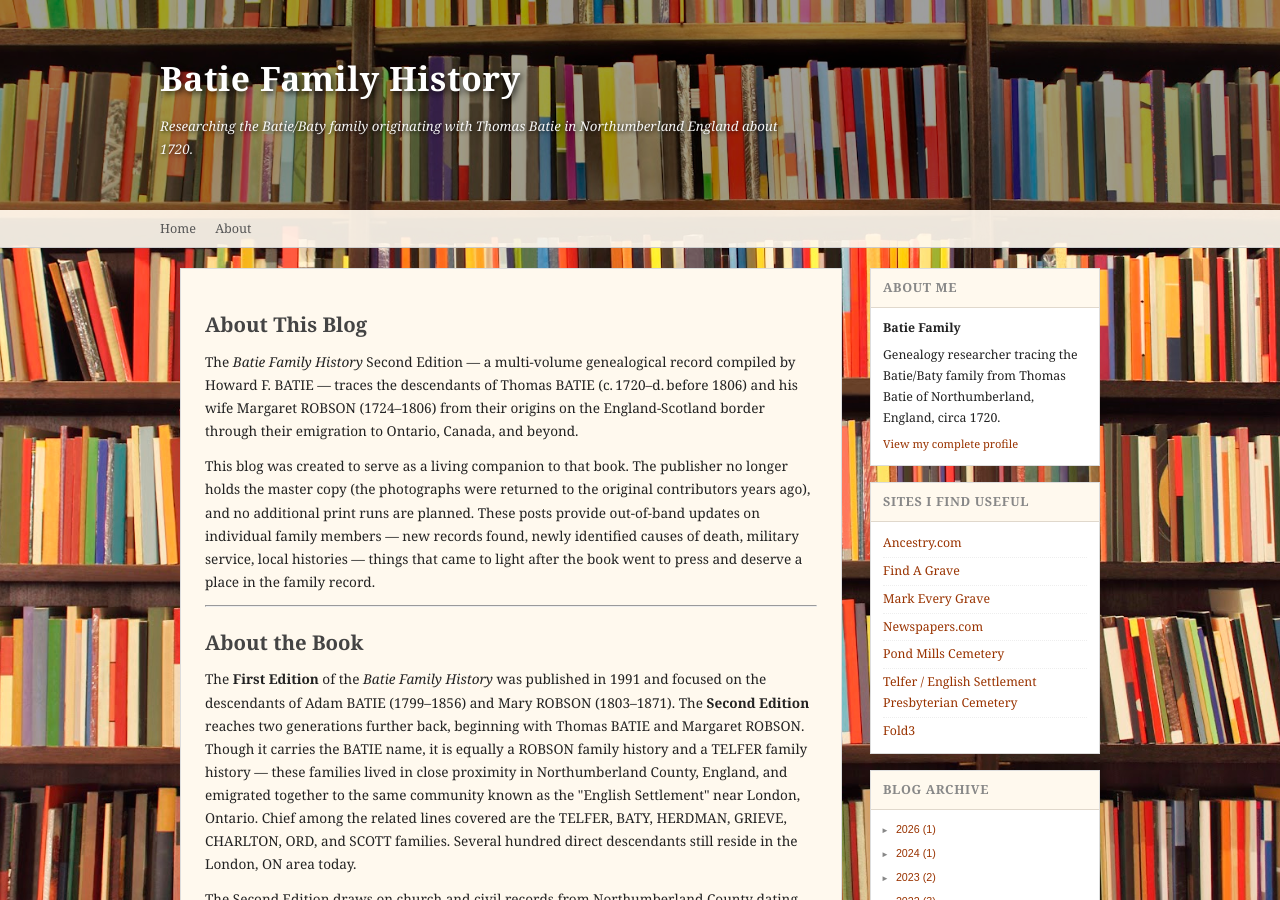
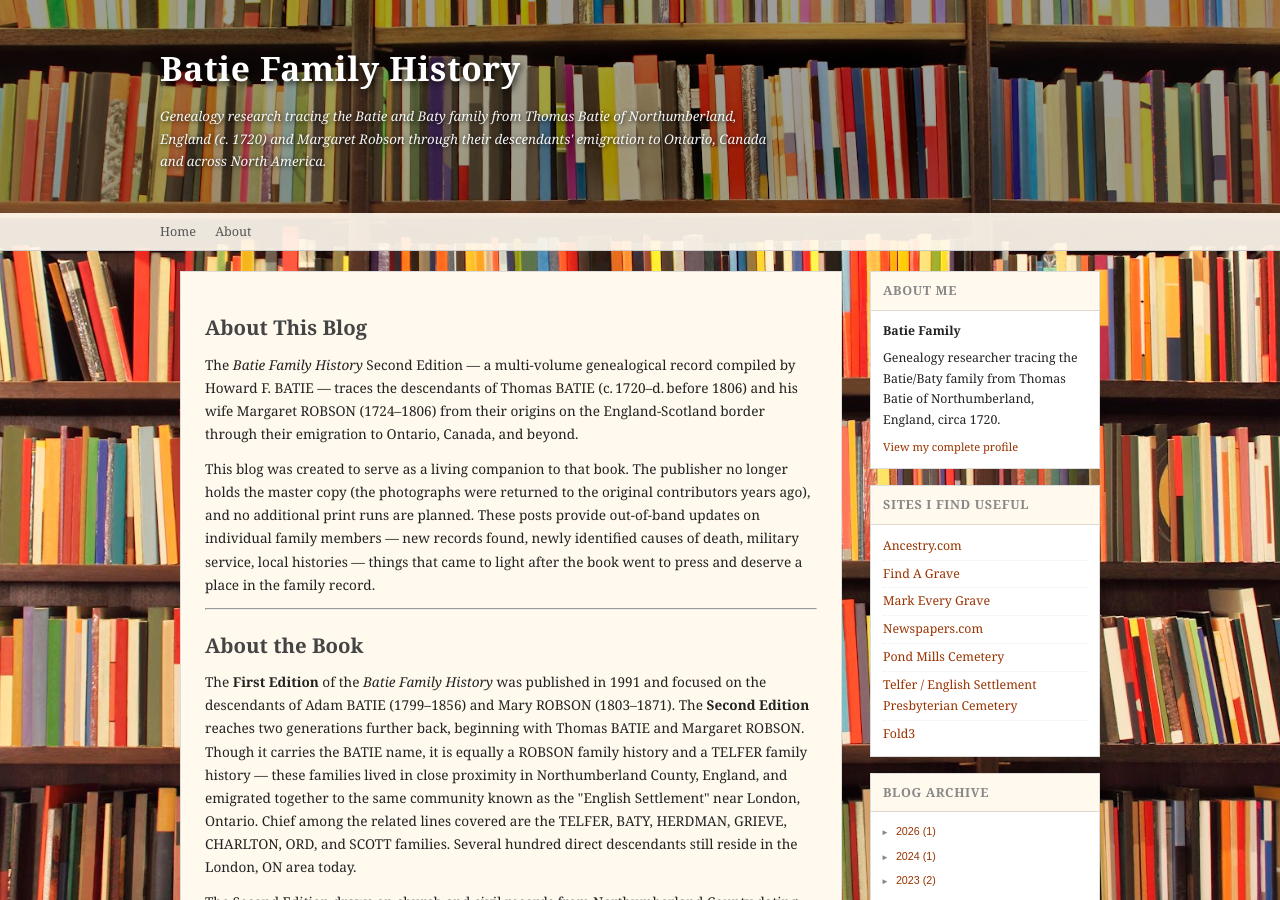
Before and after one commit to twbaty/batiefamilyhistory, a Jekyll site: the page built from about.md, in a window 1280 px wide and 900 px high. Built offline with Jekyll 4.4.1, drawn with Linux system fonts in a browser that asks for light colours; a script that is not in the unit is left out.

Commit message:
Complete SEO setup with targeted descriptions and robots.txt
- Home page: explicit description with primary search terms
  (Batie/Baty family, Northumberland, Ontario, genealogy)
- About page: explicit description for Google search snippet
- _config.yml: richer site-wide fallback description
- robots.txt: allow all crawlers, point to sitemap.xml
Each post already uses its first paragraph as meta description
via jekyll-seo-tag; the sitemap.xml is generated by jekyll-sitemap.

Co-Authored-By: Claude Sonnet 4.6 <noreply@anthropic.com>

```diff
--- a/_config.yml
+++ b/_config.yml
@@ -1,5 +1,5 @@
 title: Batie Family History
-description: Researching the Batie/Baty family originating with Thomas Batie in Northumberland England about 1720.
+description: "Genealogy research tracing the Batie and Baty family from Thomas Batie of Northumberland, England (c. 1720) and Margaret Robson through their descendants' emigration to Ontario, Canada and across North America."
 baseurl: ""
 url: "https://batie.netlify.app"
 
--- a/about.md
+++ b/about.md
@@ -2,6 +2,7 @@
 layout: default
 title: About
 permalink: /about/
+description: "About the Batie Family History blog — a companion to the genealogical record compiled by Howard F. Batie tracing descendants of Thomas Batie and Margaret Robson from Northumberland, England to Ontario, Canada."
 ---
 
 <div class="post-content">
--- a/index.html
+++ b/index.html
@@ -1,4 +1,5 @@
 ---
 layout: home
-title: Home
+title: Batie Family History
+description: "Genealogy blog tracing the Batie and Baty family from Thomas Batie of Northumberland, England (c. 1720) through emigration to Ontario, Canada and beyond. Primary source records, family stories, and new discoveries."
 ---
--- /dev/null
+++ b/robots.txt
@@ -0,0 +1,6 @@
+---
+---
+User-agent: *
+Allow: /
+
+Sitemap: {{ site.url }}/sitemap.xml
```
